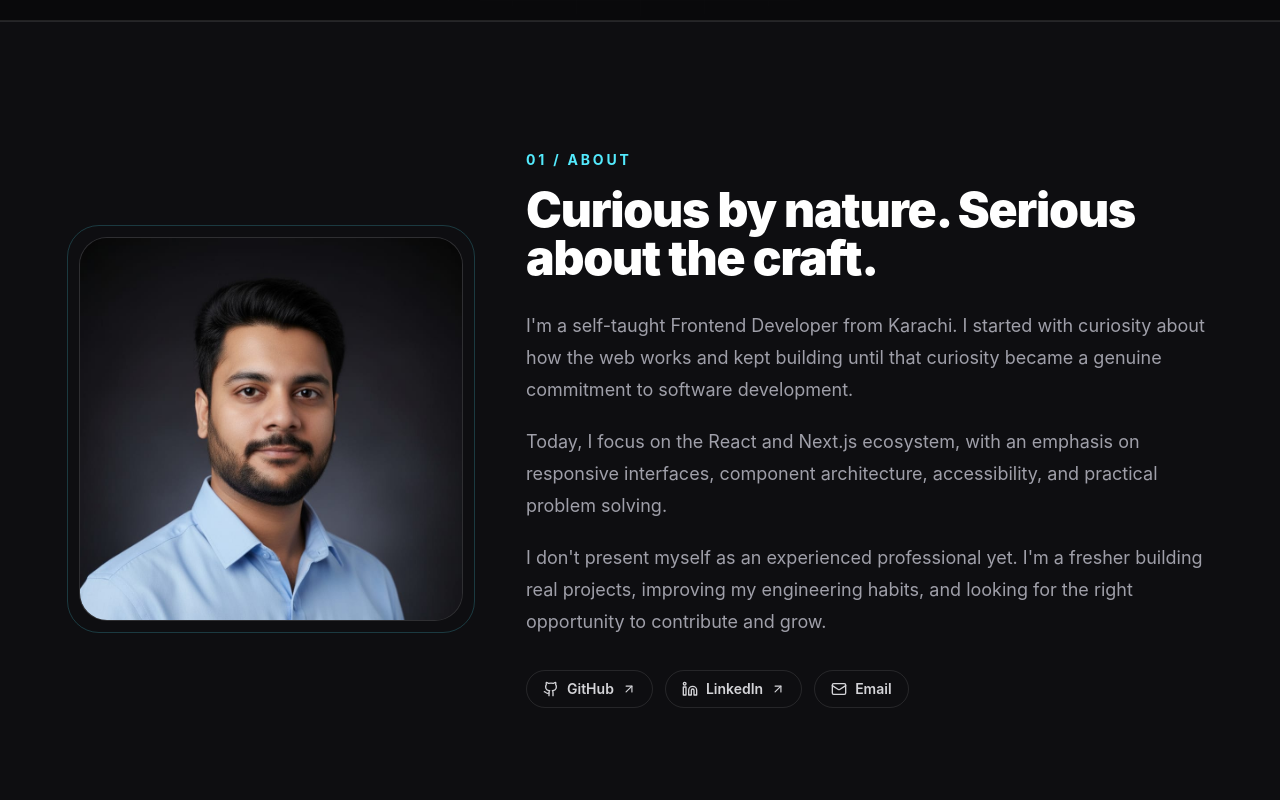
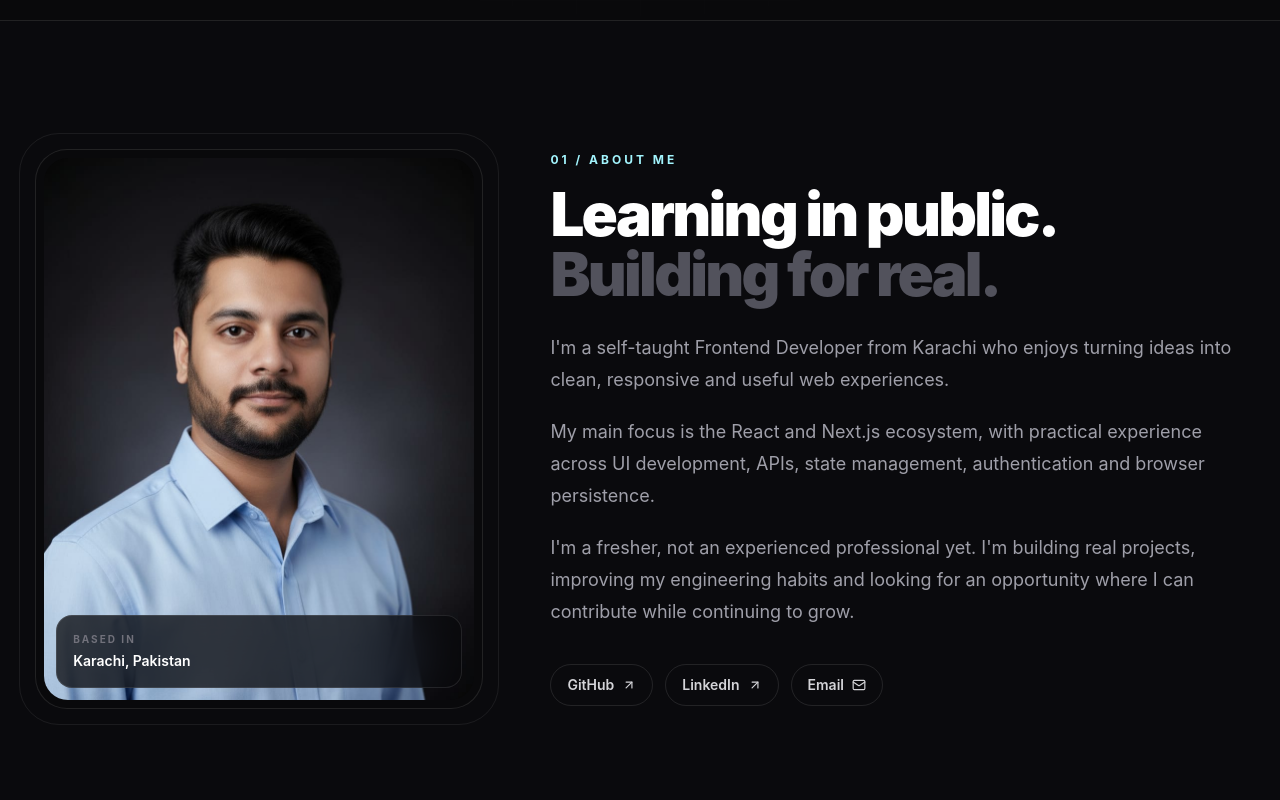
Before and after one commit to qutubahmed732/Portfolio, a React (Vite) app: page / in a window 1280 px wide. Shown: the part 960-1760 px from the top of the page. Built offline with nearby package versions, Linux system fonts and the light colour scheme.

Commit message:
feat: elevate about section layout

```diff
--- a/src/components/About.jsx
+++ b/src/components/About.jsx
@@ -3,26 +3,33 @@ import myImage from "../images/my_image.jpeg";
 
 export default function About() {
   return (
-    <section id="about" className="reveal-section border-y border-white/10 bg-zinc-900/40 px-6 py-24 sm:py-32">
-      <div className="mx-auto grid max-w-6xl gap-12 lg:grid-cols-[.75fr_1.25fr] lg:items-center">
-        <div className="reveal-item relative mx-auto w-full max-w-sm">
-          <div className="absolute -inset-3 rounded-[2rem] border border-cyan-300/20" />
-          <div className="relative aspect-square overflow-hidden rounded-[1.75rem] border border-white/10 bg-zinc-900">
-            <img src={myImage} alt="Qutub Ahmed" className="h-full w-full object-cover object-top" loading="lazy" />
+    <section id="about" className="reveal-section relative overflow-hidden border-b border-white/10 bg-[#0a0a0d] px-6 py-24 sm:py-32">
+      <div className="mx-auto max-w-7xl">
+        <div className="grid gap-14 lg:grid-cols-[.8fr_1.2fr] lg:items-center">
+          <div className="reveal-item relative mx-auto w-full max-w-md">
+            <div className="absolute -inset-4 rounded-[2.5rem] border border-white/[.07]" />
+            <div className="relative aspect-[4/5] overflow-hidden rounded-[2rem] border border-white/10 bg-zinc-950 p-2">
+              <img src={myImage} alt="Qutub Ahmed" className="h-full w-full rounded-[1.5rem] object-cover object-top grayscale-[12%]" loading="lazy" />
+              <div className="absolute bottom-5 left-5 right-5 rounded-2xl border border-white/10 bg-zinc-950/75 p-4 backdrop-blur-xl">
+                <p className="text-[10px] font-bold uppercase tracking-[.2em] text-zinc-500">Based in</p>
+                <p className="mt-1 text-sm font-semibold text-white">Karachi, Pakistan</p>
+              </div>
+            </div>
           </div>
-        </div>
-        <div>
-          <p className="reveal-item text-sm font-bold uppercase tracking-[.2em] text-cyan-300">01 / About</p>
-          <h2 className="reveal-item mt-4 text-4xl font-black tracking-tight text-white sm:text-5xl">Curious by nature. Serious about the craft.</h2>
-          <div className="mt-7 space-y-5 text-base leading-8 text-zinc-400 sm:text-lg">
-            <p className="reveal-item">I'm a self-taught Frontend Developer from Karachi. I started with curiosity about how the web works and kept building until that curiosity became a genuine commitment to software development.</p>
-            <p className="reveal-item">Today, I focus on the React and Next.js ecosystem, with an emphasis on responsive interfaces, component architecture, accessibility, and practical problem solving.</p>
-            <p className="reveal-item">I don't present myself as an experienced professional yet. I'm a fresher building real projects, improving my engineering habits, and looking for the right opportunity to contribute and grow.</p>
-          </div>
-          <div className="reveal-item mt-8 flex flex-wrap gap-3">
-            <a href="https://github.com/qutubahmed732" target="_blank" rel="noreferrer" className="inline-flex items-center gap-2 rounded-full border border-white/10 px-4 py-2 text-sm font-semibold text-zinc-300 hover:border-white/20 hover:text-white"><Github size={16} /> GitHub <ArrowUpRight size={14} /></a>
-            <a href="https://www.linkedin.com/in/qutub-ahmed-9429982a6/" target="_blank" rel="noreferrer" className="inline-flex items-center gap-2 rounded-full border border-white/10 px-4 py-2 text-sm font-semibold text-zinc-300 hover:border-white/20 hover:text-white"><Linkedin size={16} /> LinkedIn <ArrowUpRight size={14} /></a>
-            <a href="mailto:qutubahmed104@gmail.com" className="inline-flex items-center gap-2 rounded-full border border-white/10 px-4 py-2 text-sm font-semibold text-zinc-300 hover:border-white/20 hover:text-white"><Mail size={16} /> Email</a>
+
+          <div>
+            <p className="reveal-item text-xs font-bold uppercase tracking-[.25em] text-cyan-200">01 / About me</p>
+            <h2 className="reveal-item mt-4 max-w-4xl text-4xl font-black tracking-[-.045em] text-white sm:text-6xl">Learning in public. <span className="text-zinc-600">Building for real.</span></h2>
+            <div className="mt-7 max-w-3xl space-y-5 text-base leading-8 text-zinc-400 sm:text-lg">
+              <p className="reveal-item">I'm a self-taught Frontend Developer from Karachi who enjoys turning ideas into clean, responsive and useful web experiences.</p>
+              <p className="reveal-item">My main focus is the React and Next.js ecosystem, with practical experience across UI development, APIs, state management, authentication and browser persistence.</p>
+              <p className="reveal-item">I'm a fresher, not an experienced professional yet. I'm building real projects, improving my engineering habits and looking for an opportunity where I can contribute while continuing to grow.</p>
+            </div>
+            <div className="reveal-item mt-9 flex flex-wrap gap-3">
+              <a href="https://github.com/qutubahmed732" target="_blank" rel="noreferrer" className="group inline-flex items-center gap-2 rounded-full border border-white/10 px-4 py-2.5 text-sm font-semibold text-zinc-300 transition hover:border-cyan-300/30 hover:text-white">GitHub <ArrowUpRight size={14} className="transition group-hover:-translate-y-0.5 group-hover:translate-x-0.5" /></a>
+              <a href="https://www.linkedin.com/in/qutub-ahmed-9429982a6/" target="_blank" rel="noreferrer" className="group inline-flex items-center gap-2 rounded-full border border-white/10 px-4 py-2.5 text-sm font-semibold text-zinc-300 transition hover:border-cyan-300/30 hover:text-white">LinkedIn <ArrowUpRight size={14} className="transition group-hover:-translate-y-0.5 group-hover:translate-x-0.5" /></a>
+              <a href="mailto:qutubahmed104@gmail.com" className="inline-flex items-center gap-2 rounded-full border border-white/10 px-4 py-2.5 text-sm font-semibold text-zinc-300 transition hover:border-cyan-300/30 hover:text-white">Email <Mail size={14} /></a>
+            </div>
           </div>
         </div>
       </div>
```
